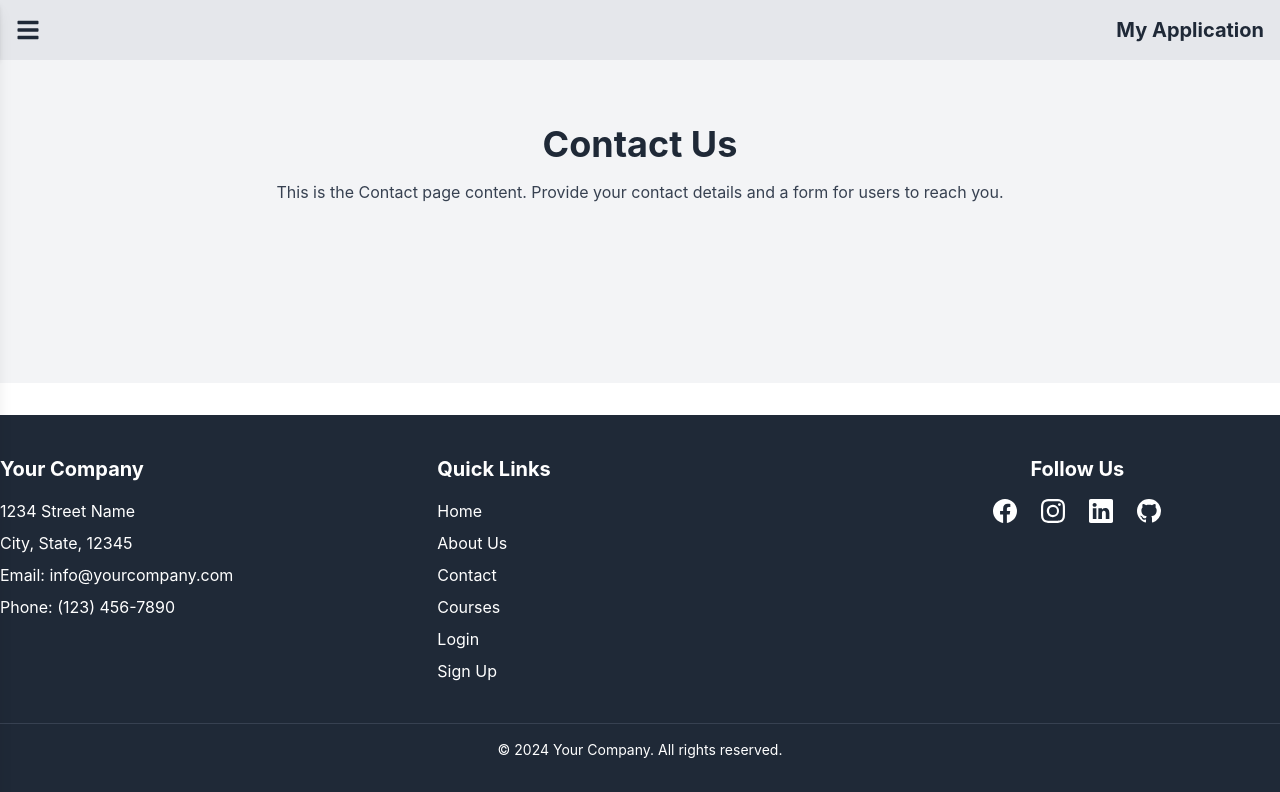
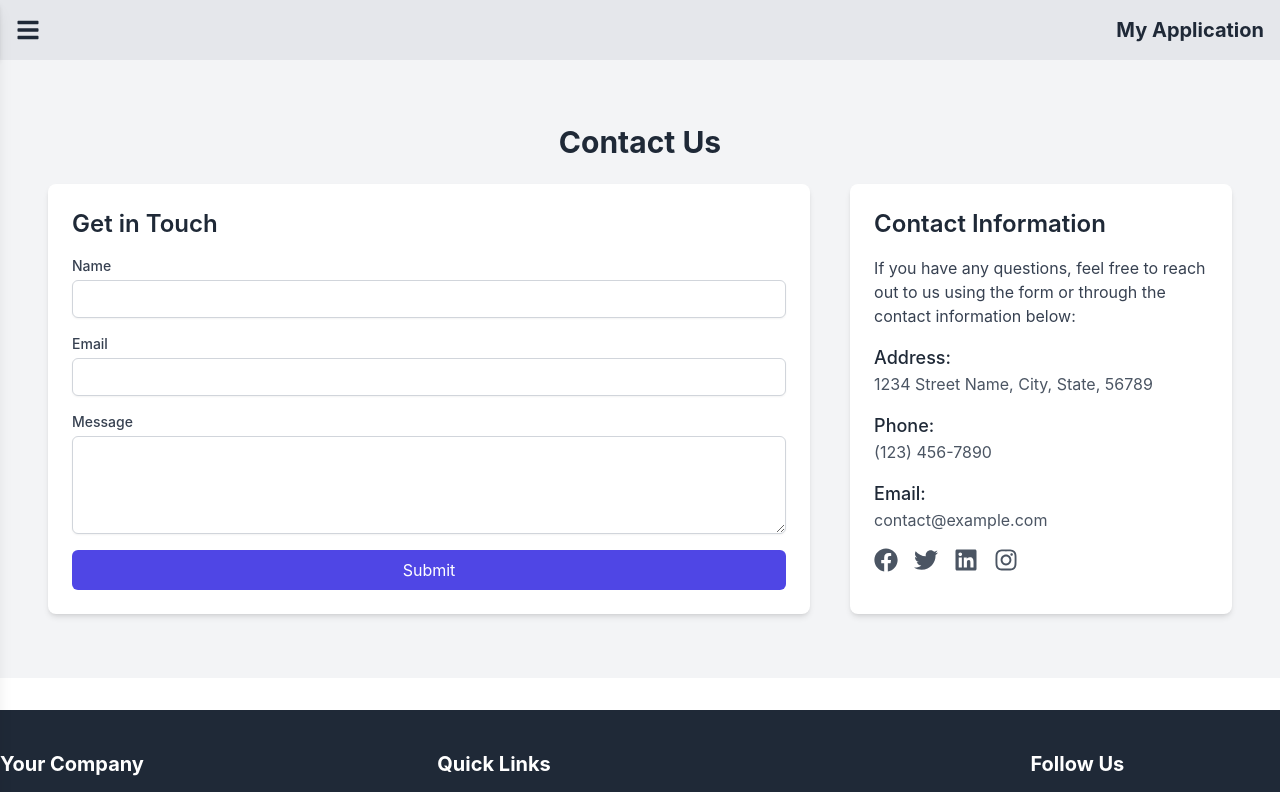
Before and after one commit to Uttam1910/lms-frontend, a React (Vite) app: page /contact in a window 1280 px wide. Shown: the top 792 px of the page. Built offline with nearby package versions, Linux system fonts and the light colour scheme.

Commit message:
Added Contact.jsx with professional styling and functionality for submitting messages

```diff
--- a/src/App.jsx
+++ b/src/App.jsx
@@ -8,6 +8,7 @@ import CourseList from './pages/Courses/CourseList';
 import Login from './pages/Login';
 import Signup from './pages/Signup';
 import NotFound from './pages/NotFound';
+import CourseDetail from './pages/Courses/CourseDetail';
 
 function App() {
   return (
@@ -17,6 +18,7 @@ function App() {
         <Route path="about" element={<About />} />
         <Route path="contact" element={<Contact />} />
         <Route path="/courses" element={<CourseList />} />
+        <Route path="courses/:courseId" element={<CourseDetail />} />
         <Route path="login" element={<Login />} />
         <Route path="Signup" element={<Signup />} />
       </Route>
--- a/src/pages/Contact.jsx
+++ b/src/pages/Contact.jsx
@@ -1,18 +1,106 @@
+// src/pages/Contact.jsx
 import React from 'react';
-import HomeLayout from '../layout/HomeLayout';
+import { useForm } from 'react-hook-form';
+import axios from 'axios';
+import { FaFacebook, FaTwitter, FaLinkedin, FaInstagram } from 'react-icons/fa';
+import { toast } from 'react-hot-toast';
 
 const Contact = () => {
+  const { register, handleSubmit, formState: { errors } } = useForm();
+
+  const onSubmit = async (data) => {
+    try {
+      const response = await axios.post('http://localhost:5000/api/contact', data);
+      toast.success(response.data.message);
+    } catch (error) {
+      toast.error('Failed to send message. Please try again.');
+    }
+  };
+
   return (
+    <div className="container mx-auto px-4 py-8">
+      <h1 className="text-3xl font-bold text-center mb-6">Contact Us</h1>
 
-      <div className="contact-page p-8">
-        <div className="container mx-auto">
-          <h1 className="text-4xl font-bold text-center">Contact Us</h1>
-          <p className="mt-4 text-gray-700 text-center">
-            This is the Contact page content. Provide your contact details and a form for users to reach you.
-          </p>
+      <div className="flex flex-col md:flex-row md:space-x-10">
+        {/* Contact Form */}
+        <div className="md:w-2/3 bg-white p-6 shadow-md rounded-lg">
+          <h2 className="text-2xl font-semibold mb-4">Get in Touch</h2>
+          <form onSubmit={handleSubmit(onSubmit)} className="space-y-4">
+            <div>
+              <label htmlFor="name" className="block text-sm font-medium text-gray-700">Name</label>
+              <input
+                {...register('name', { required: true })}
+                type="text"
+                id="name"
+                className="mt-1 block w-full px-3 py-2 border border-gray-300 rounded-md shadow-sm focus:outline-none focus:ring-indigo-500 focus:border-indigo-500 sm:text-sm"
+              />
+              {errors.name && <span className="text-red-500">Name is required</span>}
+            </div>
+
+            <div>
+              <label htmlFor="email" className="block text-sm font-medium text-gray-700">Email</label>
+              <input
+                {...register('email', { required: true })}
+                type="email"
+                id="email"
+                className="mt-1 block w-full px-3 py-2 border border-gray-300 rounded-md shadow-sm focus:outline-none focus:ring-indigo-500 focus:border-indigo-500 sm:text-sm"
+              />
+              {errors.email && <span className="text-red-500">Email is required</span>}
+            </div>
+
+            <div>
+              <label htmlFor="message" className="block text-sm font-medium text-gray-700">Message</label>
+              <textarea
+                {...register('message', { required: true })}
+                id="message"
+                rows="4"
+                className="mt-1 block w-full px-3 py-2 border border-gray-300 rounded-md shadow-sm focus:outline-none focus:ring-indigo-500 focus:border-indigo-500 sm:text-sm"
+              ></textarea>
+              {errors.message && <span className="text-red-500">Message is required</span>}
+            </div>
+
+            <button
+              type="submit"
+              className="w-full bg-indigo-600 text-white py-2 px-4 rounded-md hover:bg-indigo-700 focus:outline-none focus:ring-2 focus:ring-indigo-500 focus:ring-offset-2"
+            >
+              Submit
+            </button>
+          </form>
+        </div>
+
+        {/* Contact Details */}
+        <div className="md:w-1/3 bg-white p-6 shadow-md rounded-lg mt-6 md:mt-0">
+          <h2 className="text-2xl font-semibold mb-4">Contact Information</h2>
+          <p className="text-gray-700 mb-4">If you have any questions, feel free to reach out to us using the form or through the contact information below:</p>
+          <div className="mb-4">
+            <h3 className="text-lg font-medium">Address:</h3>
+            <p className="text-gray-600">1234 Street Name, City, State, 56789</p>
+          </div>
+          <div className="mb-4">
+            <h3 className="text-lg font-medium">Phone:</h3>
+            <p className="text-gray-600">(123) 456-7890</p>
+          </div>
+          <div className="mb-4">
+            <h3 className="text-lg font-medium">Email:</h3>
+            <p className="text-gray-600">contact@example.com</p>
+          </div>
+          <div className="flex space-x-4 mt-4">
+            <a href="https://facebook.com" className="text-gray-600 hover:text-gray-800">
+              <FaFacebook size={24} />
+            </a>
+            <a href="https://twitter.com" className="text-gray-600 hover:text-gray-800">
+              <FaTwitter size={24} />
+            </a>
+            <a href="https://linkedin.com" className="text-gray-600 hover:text-gray-800">
+              <FaLinkedin size={24} />
+            </a>
+            <a href="https://instagram.com" className="text-gray-600 hover:text-gray-800">
+              <FaInstagram size={24} />
+            </a>
+          </div>
         </div>
       </div>
-
+    </div>
   );
 };
 
--- a/src/pages/Courses/CourseCard.jsx
+++ b/src/pages/Courses/CourseCard.jsx
@@ -1,18 +1,24 @@
-// src/pages/Courses/CourseCard.jsx
-import React from 'react';
+// // src/components/CourseCard.jsx
+// import React from 'react';
+// import { useNavigate } from 'react-router-dom';
 
-const CourseCard = ({ course }) => {
-  return (
-    <div className="bg-white rounded-lg shadow-md p-4">
-      <img src={course.thumbnail?.secure_url} alt={course.title} className="rounded-t-lg w-full h-40 object-cover" />
-      <div className="p-4">
-        <h2 className="text-xl font-bold mb-2">{course.title}</h2>
-        <p className="text-gray-600 mb-4">{course.description}</p>
-        <p className="text-sm text-gray-500">Category: {course.category}</p>
-        <p className="text-sm text-gray-500">Instructor: {course.createdBy}</p>
-      </div>
-    </div>
-  );
-};
+// const CourseCard = ({ course }) => {
+//   const navigate = useNavigate();
 
-export default CourseCard;
+//   const handleCardClick = () => {
+//     navigate(`/courses/${course.id}`);
+//   };
+
+//   return (
+//     <div
+//       className="bg-white shadow-md rounded-lg p-4 cursor-pointer hover:shadow-lg transition-shadow duration-200"
+//       onClick={handleCardClick}
+//     >
+//       <img src={course.thumbnail.secure_url} alt={course.title} className="w-full h-40 object-cover rounded-md mb-4" />
+//       <h3 className="text-xl font-semibold mb-2">{course.title}</h3>
+//       <p className="text-gray-600">{course.description}</p>
+//     </div>
+//   );
+// };
+
+// export default CourseCard;
--- /dev/null
+++ b/src/pages/Courses/CourseDetail.jsx
@@ -0,0 +1,70 @@
+// // src/pages/Courses/CourseDetail.jsx
+// import React, { useEffect } from 'react';
+// import { useParams } from 'react-router-dom';
+// import { useSelector, useDispatch } from 'react-redux';
+// import { fetchCourseById } from '../../redux/slice/courseSlice';
+
+// const CourseDetail = () => {
+//   const { courseId } = useParams();
+//   const dispatch = useDispatch();
+//   const course = useSelector((state) => state.courses.currentCourse);
+//   const loading = useSelector((state) => state.courses.loading);
+//   const error = useSelector((state) => state.courses.error);
+
+//   useEffect(() => {
+//     dispatch(fetchCourseById(courseId));
+//   }, [dispatch, courseId]);
+
+//   return (
+//     <div className="container mx-auto px-4 py-8">
+//       {loading && <p>Loading...</p>}
+//       {error && <p>Error: {error}</p>}
+//       {course && (
+//         <div>
+//           <img src={course.thumbnail.secure_url} alt={course.title} className="w-full h-64 object-cover rounded-md mb-4" />
+//           <h1 className="text-3xl font-bold mb-4">{course.title}</h1>
+//           <p className="text-gray-700 mb-4">{course.description}</p>
+//           {/* Additional course details here */}
+//         </div>
+//       )}
+//     </div>
+//   );
+// };
+
+// export default CourseDetail;
+
+
+// src/pages/Courses/CourseDetail.jsx
+import React, { useEffect } from 'react';
+import { useParams } from 'react-router-dom';
+import { useSelector, useDispatch } from 'react-redux';
+import { fetchCourseById } from '../../redux/slice/courseSlice';
+
+const CourseDetail = () => {
+  const { courseId } = useParams();
+  const dispatch = useDispatch();
+  const course = useSelector((state) => state.courses.currentCourse);
+  const loading = useSelector((state) => state.courses.loading);
+  const error = useSelector((state) => state.courses.error);
+
+  useEffect(() => {
+    dispatch(fetchCourseById(courseId));
+  }, [dispatch, courseId]);
+
+  return (
+    <div className="container mx-auto px-4 py-8">
+      {loading && <p>Loading...</p>}
+      {error && <p>Error: {error}</p>}
+      {course && (
+        <div>
+          <img src={course.thumbnail.secure_url} alt={course.title} className="w-full h-64 object-cover rounded-md mb-4" />
+          <h1 className="text-3xl font-bold mb-4">{course.title}</h1>
+          <p className="text-gray-700 mb-4">{course.description}</p>
+          {/* Additional course details here */}
+        </div>
+      )}
+    </div>
+  );
+};
+
+export default CourseDetail;
--- a/src/redux/slice/courseSlice.js
+++ b/src/redux/slice/courseSlice.js
@@ -21,6 +21,12 @@ export const fetchCourses = createAsyncThunk(
   }
 );
 
+// Fetch course by ID
+export const fetchCourseById = createAsyncThunk('courses/fetchCourseById', async (courseId) => {
+  const response = await axios.get(`/api/courses/${courseId}`);
+  return response.data;
+});
+
 const courseSlice = createSlice({
   name: 'courses',
   initialState,
@@ -39,6 +45,18 @@ const courseSlice = createSlice({
         state.loading = false;
         state.error = action.payload || 'Failed to fetch courses';
         toast.error(state.error);
+      })
+      .addCase(fetchCourseById.pending, (state) => {
+        state.loading = true;
+        state.error = null;
+      })
+      .addCase(fetchCourseById.fulfilled, (state, action) => {
+        state.loading = false;
+        state.currentCourse = action.payload;
+      })
+      .addCase(fetchCourseById.rejected, (state, action) => {
+        state.loading = false;
+        state.error = action.error.message;
       });
   },
 });
```
